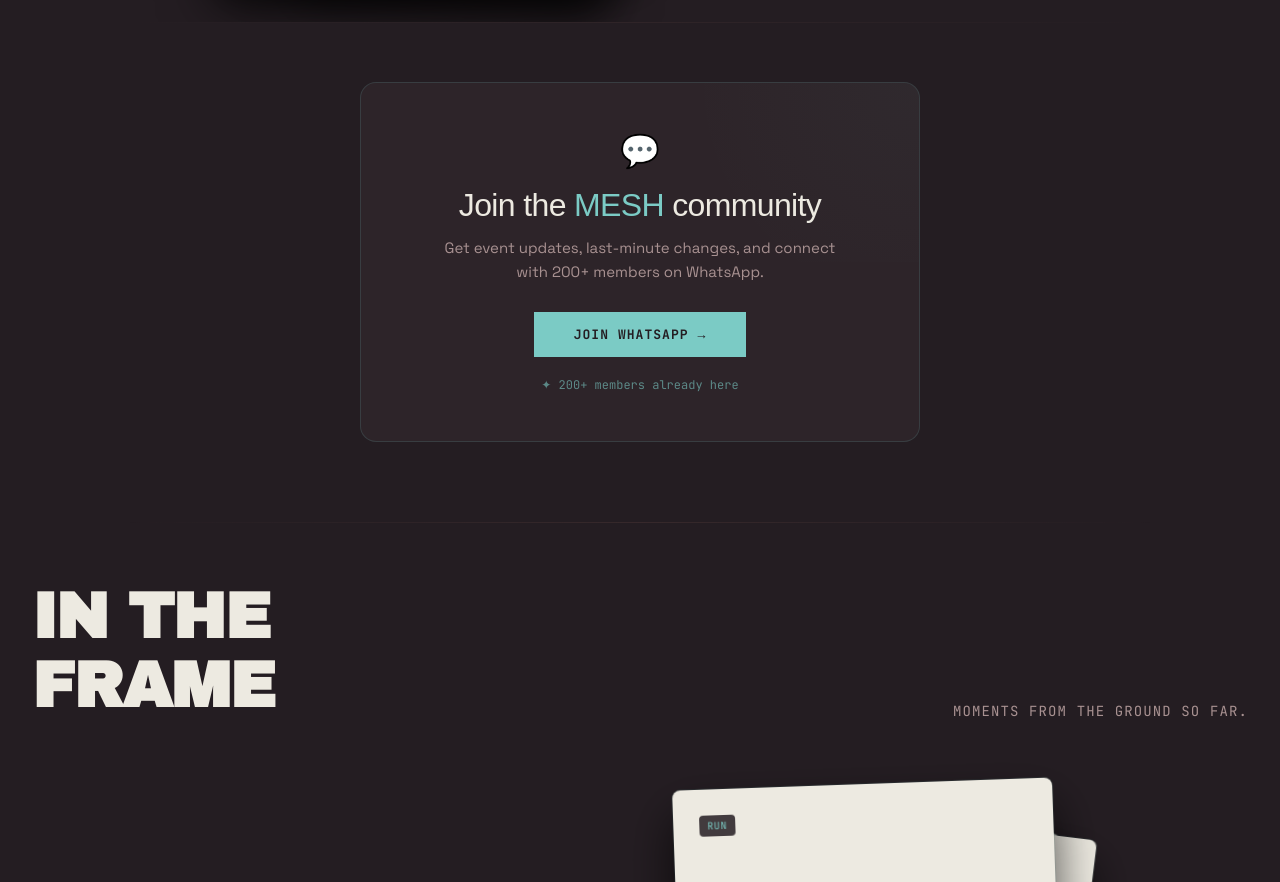
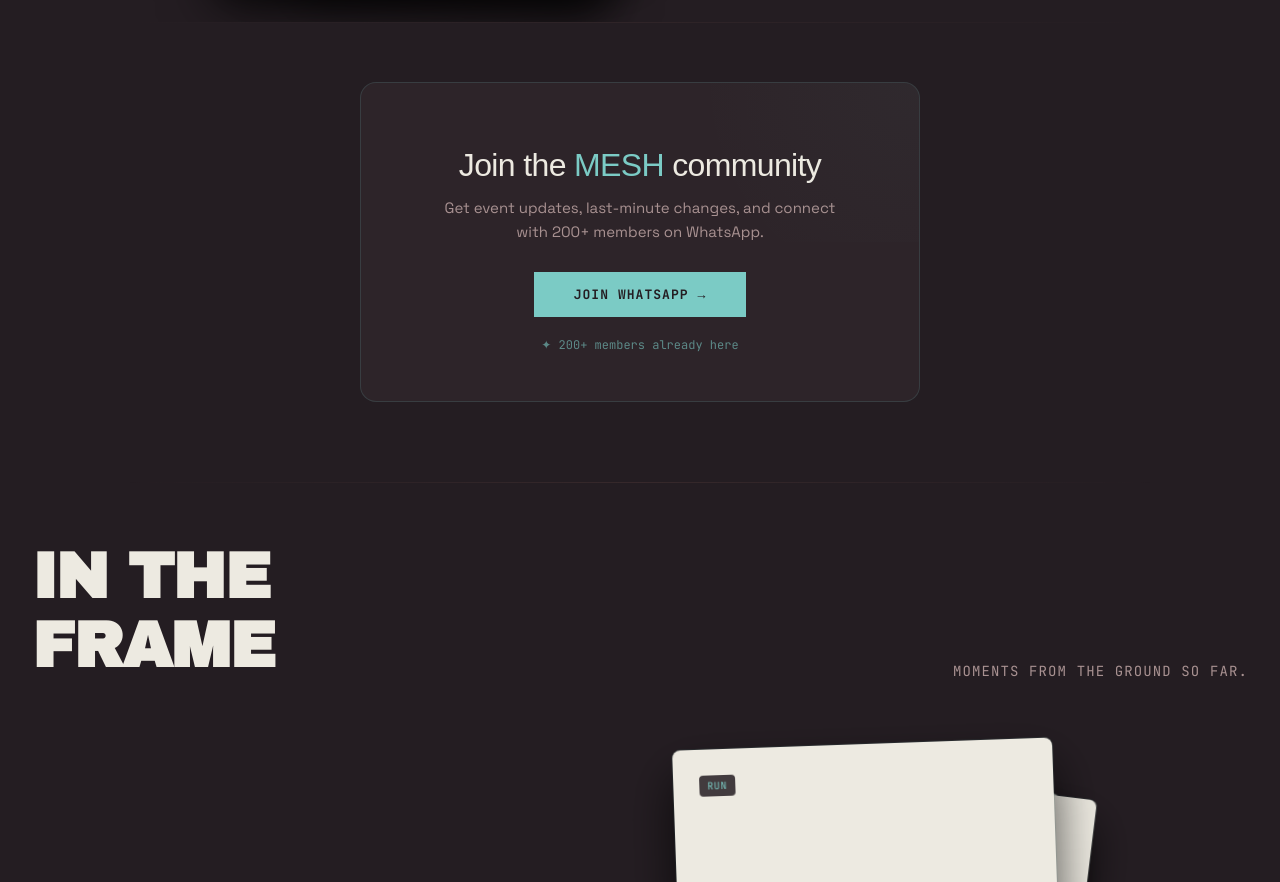
Before and after one commit to livelysravan/joinmeshfr, a plain HTML site: page index.html in a window 1280 px wide. Shown: the part 2760-3642 px from the top of the page. Drawn offline with Linux system fonts and the light colour scheme; a web font is replaced by a local one.

Commit message:
Update index.html

```diff
--- a/index.html
+++ b/index.html
@@ -1134,7 +1134,7 @@
 <!-- ===== COMMUNITY CARD (BRANDED) ===== -->
 <section class="community-card-section" id="community">
   <div class="community-card" id="communityCard">
-    <span class="card-icon">💬</span>
+    <span class="card-icon"></span>
     <h3>Join the <span>MESH</span> community</h3>
     <p>Get event updates, last-minute changes, and connect with 200+ members on WhatsApp.</p>
     <a href="https://wa.me/919778423214?text=Hey%20MESH!%20Count%20me%20in." target="_blank" rel="noopener noreferrer" class="community-cta">Join WhatsApp →</a>
```
